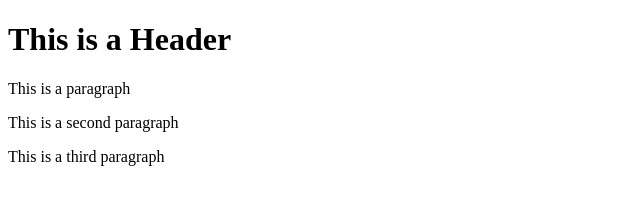
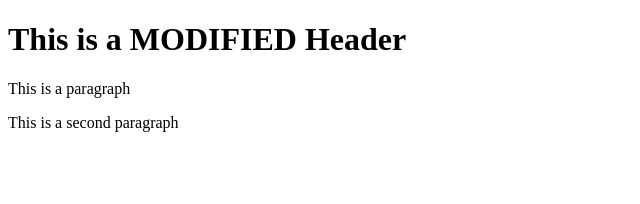
Before and after one commit to Mammillaria/Bootstrap, a website: page index.html in a window 1280 px wide. Shown: the whole page, without its empty margins (0-640 px from the left). Drawn offline with Linux system fonts and the light colour scheme.

Commit message:
4th commit

```diff
--- a/index.html
+++ b/index.html
@@ -6,10 +6,9 @@
 
 <body>
 
-   <h1>This is a Header</h1>
+   <h1>This is a MODIFIED Header</h1>
    <p>This is a paragraph</p>
    <p>This is a second paragraph</p>
-   <p>This is a third paragraph</p>
 
 </body>
 
```
Also changed, not shown: package.json (added, +20 -0 lines), 1 other file.
